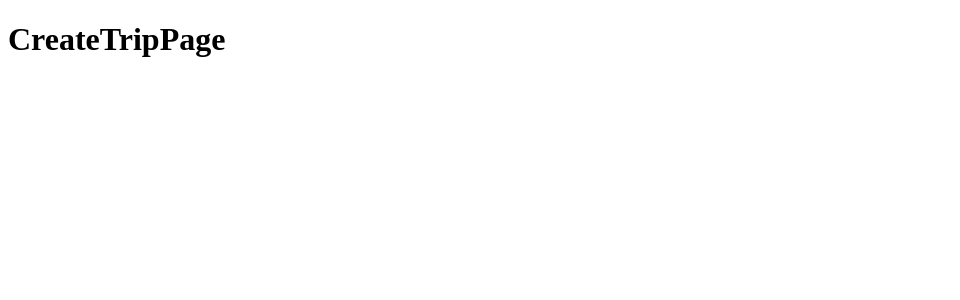
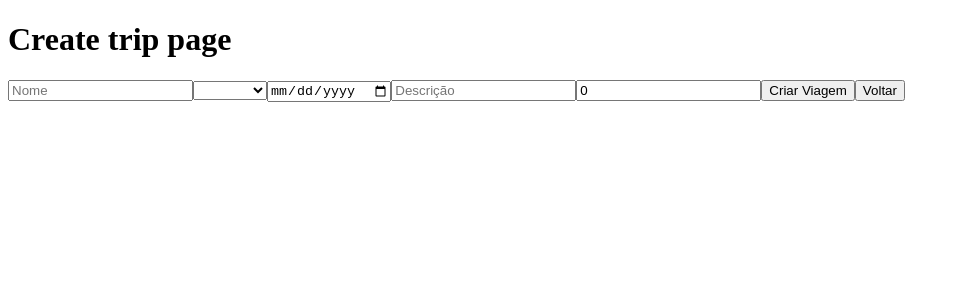
Before and after one commit to future4code/Luciana-Monteiro, a React (Create React App) app in the folder semana10/labex/: page /admin/trips/create in a window 1280 px wide. Shown: the top 300 px of the page, without its empty margins (0-960 px from the left). Built offline with nearby package versions, Linux system fonts and the light colour scheme; sample sign-in values are in the browser's storage.

Commit message:
Página create trip

```diff
--- a/semana10/labex/src/pages/AdminHomePage.js
+++ b/semana10/labex/src/pages/AdminHomePage.js
@@ -25,11 +25,15 @@ function AdminHomePage() {
       })
   }, [])
 
+  const goToCreateTrip = () => {
+    history.push(`/admin/trips/create`)
+  }
+
   // const deleteTrips = () => {
   //   const token = window.localStorage.getItem('token')
 
   //   axios
-  //     .del(`https://us-central1-labenu-apis.cloudfunctions.net/labeX/luciana-monteiro-cruz/trips/${id}`, {
+  //     .del(`${BaseUrl}/${trips.id}`, {
 
 
   //       headers: {
@@ -47,9 +51,9 @@ function AdminHomePage() {
   // }
 
   return (
-  <div>
+  <div key={trips.name}>
       <h1>AdminHomePage</h1>
-      <button>Criar Viagem</button>
+      <button onClick={goToCreateTrip}>Criar Viagem</button>
       <button onClick={history.goBack}>Voltar</button>
       {trips.map((trip) => {
         return(
--- a/semana10/labex/src/pages/CreateTripPage.js
+++ b/semana10/labex/src/pages/CreateTripPage.js
@@ -1,16 +1,89 @@
-import { useHistory } from "react-router-dom";
+import React,{useState} from 'react'
+import {useHistory, useParams} from 'react-router-dom'
+import axios from 'axios'
+import { BaseUrl } from '../components/baseUrl/BaseUrl'
 import { useProtectedPage } from "../components/useProtectedPage"
 
 
-function CreateTripPage() {
+
+function CreateTripPage () {
   useProtectedPage()
+  const [name, setName] = useState('')
+  const [planet, setPlanet] = useState('')
+  const [date, setDate] = useState('')
+  const [description, setDescription] = useState('')
+  const [durationInDay, setDurationInDay] = useState(0)
+  const params = useParams()
   const history = useHistory()
 
-  return (
-    <div>
-      <h1>CreateTripPage</h1>
+  const handleName = (e) => {
+    setName(e.target.value)
+  }
+  const handlePlanet= (e) => {
+    setPlanet(e.target.value)
+  }
+  const handleDate= (e) => {
+    setDate(e.target.value)
+  }
+  const handleDescription= (e) => {
+    setDescription(e.target.value)
+  }
+  const handleDurationInDay= (e) => {
+    setDurationInDay(e.target.value)
+  }
+
+  const create = (event) =>{
+  const token = window.localStorage.getItem('token')
+    event.preventDefault()
+
+  const body = {
+    name: name,
+    planet: planet,
+    date: date,
+    description: description,
+    durationInDays: durationInDay
+  }
+
+    axios
+    .post(`${BaseUrl}/trips/`, body, {
+      headers: {
+        auth: token
+      }
+    })
+    .then((res)=>{
+      console.log(res.data)
+      window.localStorage.setItem('token', res.data.token)
+      alert ("Viagem Criada com sucesso!")
+    })
+    .catch((err)=>{
+      console.log(err)
+    })
+  }
+
+    return (
+      <div className="CreateTrip">
+        <h1>Create trip page</h1>
+        <form form onSubmit ={create}>
+          <input value={name} onChange={handleName} placeholder="Nome" type ='string' pattern={"(.*[a-z]){2}"} required />
+            <select value={planet} onChange={handlePlanet} required>
+              <option value=""></option>
+              <option value="Jupiter">Jupiter</option>
+              <option value="Marte">Marte</option>
+              <option value="Mercurio">Mercúrio</option>
+              <option value="Netuno">Netuno</option>
+              <option value="Plutao">Plutão</option>
+              <option value="Saturno">Saturno</option>
+              <option value="Terra">Terra</option>
+              <option value="Urano">Urano</option>
+              <option value="Venus">Venus</option>
+            </select>
+          <input value={date} onChange={handleDate} type ='date' required/>
+          <input value={description} onChange={handleDescription} placeholder="Descrição" pattern ={'^.{30,}$'} type ='string' required />
+          <input value={durationInDay} onChange={handleDurationInDay} placeholder="Duração da viagem" type ='number' min={50} required />
+          <button onClick={create}>Criar Viagem</button>
+          <button onClick={history.goBack}>Voltar</button>
+        </form>
     </div>
   );
 }
-
-export default CreateTripPage
+export default CreateTripPage;
```
